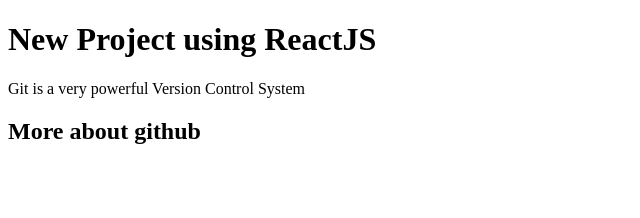
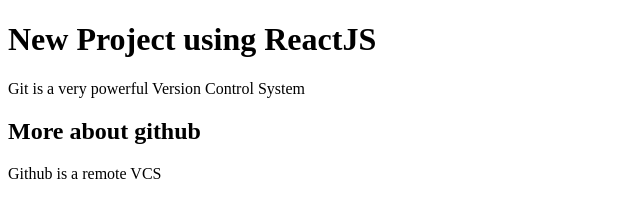
Before and after one commit to meghana202006/Project-Repo, a plain HTML site: page index.html in a window 1280 px wide. Shown: the whole page, without its empty margins (0-640 px from the left). Drawn offline with Linux system fonts and the light colour scheme.

Commit message:
Brief Description

```diff
--- a/index.html
+++ b/index.html
@@ -9,5 +9,7 @@
     <h1>New Project using ReactJS</h1>
     <p>Git is a very powerful Version Control System</p>
     <h2>More about github</h2>
+    <p>Github is a remote VCS</p>
+
 </body>
 </html>
```
